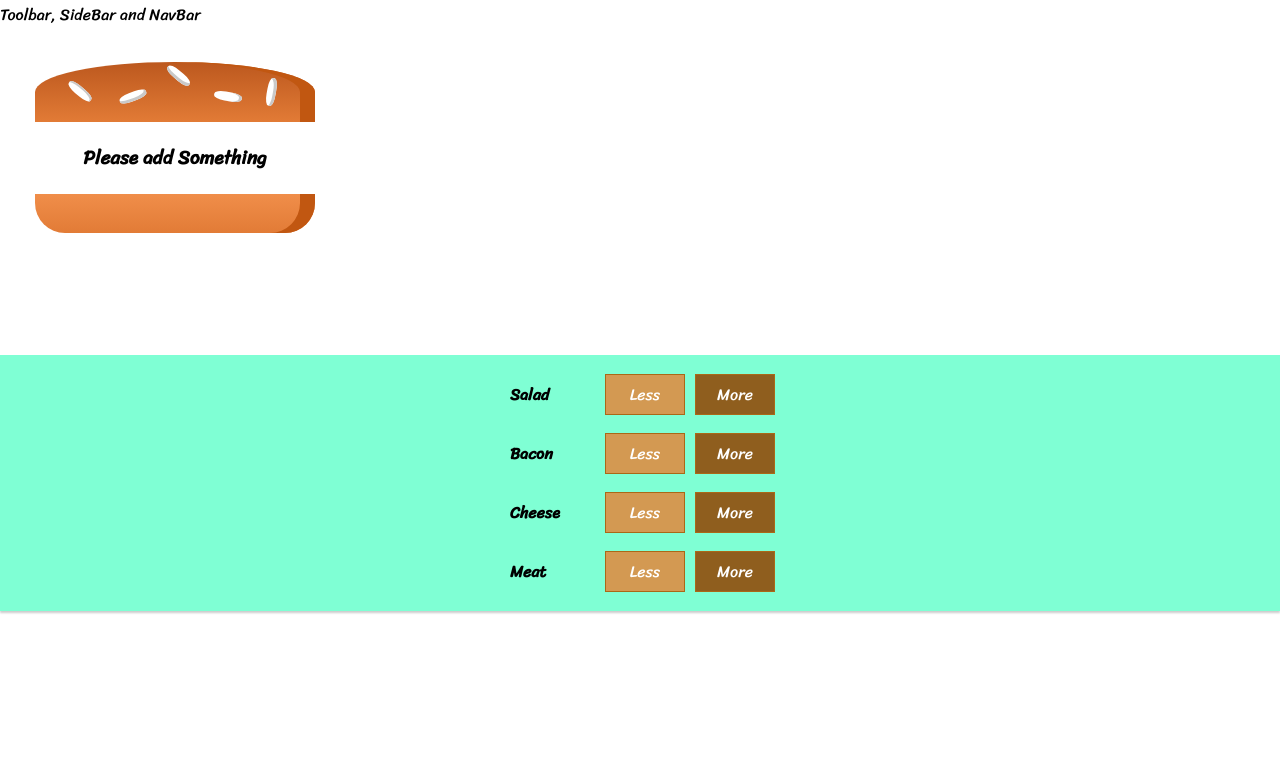
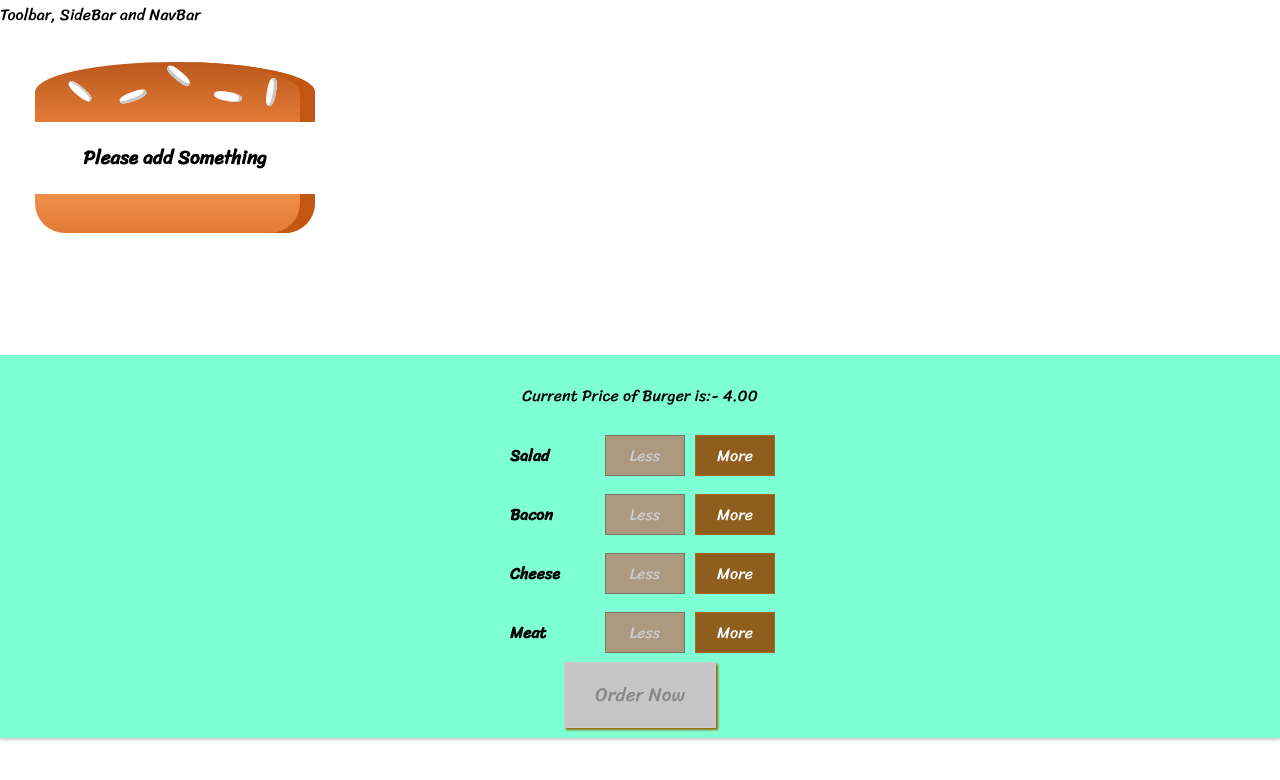
Before and after one commit to gmaharsh/Burger-Builder, a React app in the folder app/: page / in a window 1280 px wide. Shown: the top 780 px of the page. Built offline with nearby package versions, Linux system fonts and the light colour scheme.

Commit message:
Added Order Now Button

```diff
--- a/app/src/components/Burger/BuiltControls/BuildControl/BuiltControl.js
+++ b/app/src/components/Burger/BuiltControls/BuildControl/BuiltControl.js
@@ -4,8 +4,8 @@ import classes from './BuiltControl.css';
 const builtControl = ( props ) => (
     <div className={classes.BuildControl}>
         <div className={classes.Label}>{props.label}</div>
-        <button className={classes.Less}>Less</button>
-        <button className={classes.More}>More</button>
+        <button className={classes.Less} onClick={props.removed} disabled = {props.disable}>Less</button>
+        <button className={classes.More} onClick={props.added} >More</button>
     </div>
 );
 
--- a/app/src/components/Burger/BuiltControls/BuiltControls.css
+++ b/app/src/components/Burger/BuiltControls/BuiltControls.css
@@ -8,3 +8,45 @@
     margin: auto;
     padding: 10px 0;
 }
+
+
+.OrderButton {
+    background-color: #DAD735;
+    outline: none;
+    cursor: pointer;
+    border: 1px solid #966909;
+    color: #966909;
+    font-family: inherit;
+    font-size: 1.2em;
+    padding: 15px 30px;
+    box-shadow: 2px 2px 2px #966909;
+}
+
+.OrderButton:hover, .OrderButton:active {
+    background-color: #A0DB41;
+    border: 1px solid #966909;
+    color: #966909;
+}
+
+.OrderButton:disabled {
+    background-color: #C7C6C6;
+    cursor: not-allowed;
+    border: 1px solid #ccc;
+    color: #888888;
+}
+
+.OrderButton:not(:disabled) {
+    animation: enable 0.3s linear;
+}
+
+@keyframes enable {
+    0% {
+        transform: scale(1);
+    }
+    60% {
+        transform: scale(1.1);
+    }
+    100% {
+        transform: scale(1);
+    }
+}
--- a/app/src/components/Burger/BuiltControls/BuiltControls.js
+++ b/app/src/components/Burger/BuiltControls/BuiltControls.js
@@ -11,9 +11,16 @@ const controls = [
 
 const buildControls = ( props ) => (
     <div className={classes.BuiltControls}>
+        <p>Current Price of Burger is:- {props.price.toFixed(2)}</p>
         {controls.map(ctrl => (
-            <BuildControl key={ctrl.key} label={ctrl.label} />
+            <BuildControl
+            key={ctrl.key}
+            label={ctrl.label}
+            added = {() => props.add(ctrl.type)}
+            removed = {() => props.remove(ctrl.type)}
+            disable = {props.disabled[ctrl.type]} />
         ))}
+        <button className={classes.OrderButton} disabled={!props.purchasable}>Order Now</button>
     </div>
 );
 
--- a/app/src/containers/BurgerBuilder/BurgerBuilder.js
+++ b/app/src/containers/BurgerBuilder/BurgerBuilder.js
@@ -2,6 +2,13 @@ import React, {Component} from 'react';
 import Aux from '../../hoc/Aux';
 import Burger from '../../components/Burger/Burger';
 import BuiltControls from '../../components/Burger/BuiltControls/BuiltControls';
+
+const ingridents_price = {
+    salad : 0.8,
+    bacon: 0.3,
+    cheese: 0.6,
+    meat:0.1
+}
 
 class BurgerBuilder extends Component{
 
@@ -11,14 +18,68 @@ class BurgerBuilder extends Component{
             bacon: 0,
             cheese: 0,
             meat:0
+        },
+        totalPrice : 4,
+        purchasable : false
+    }
+
+    updatePurchaseState (ingridents)  {
+        const sum = Object.keys(ingridents).map(igKey =>{
+            return ingridents[igKey];
+        }).reduce((sum, el)=> {
+            return sum + el;
+        }, 0)
+        this.setState({purchasable: sum > 0})
+    }
+
+    addIngredients = (type) => {
+        const oldCount = this.state.ingridents[type];
+        const updatedCount = oldCount + 1;
+        const updatedIngredients = {
+            ...this.state.ingridents
+        };
+        updatedIngredients[type] = updatedCount;
+        const priceAddition =ingridents_price[type];
+        const oldPrice = this.state.totalPrice;
+        const new_price = oldPrice + priceAddition;
+        this.setState({totalPrice: new_price, ingridents:updatedIngredients});
+        this.updatePurchaseState(updatedIngredients);
+    }
+
+    removeIngredients = (type) => {
+        const oldCount = this.state.ingridents[type];
+        if(oldCount <= 0 ){
+            return;
         }
+        const updatedCount = oldCount - 1;
+        const updatedIngredients = {
+            ...this.state.ingridents
+        };
+        updatedIngredients[type] = updatedCount;
+        const deduction = ingridents_price[type];
+        const oldPrice = this.state.totalPrice;
+        const new_price = oldPrice - deduction;
+        this.setState({totalPrice: new_price, ingridents:updatedIngredients});
+        this.updatePurchaseState(updatedIngredients);
     }
 
     render(){
+        const disabledInfo = {
+            ...this.state.ingridents
+        }
+
+        for(let key in disabledInfo){
+            disabledInfo[key] = disabledInfo[key] <= 0
+        }
         return(
             <Aux>
                 <Burger ingridents={this.state.ingridents} />
-                <BuiltControls />
+                <BuiltControls
+                add = {this.addIngredients}
+                remove = {this.removeIngredients}
+                disabled= {disabledInfo}
+                purchasable  = {this.state.purchasable}
+                price = {this.state.totalPrice} />
             </Aux>
         )
     }
```
